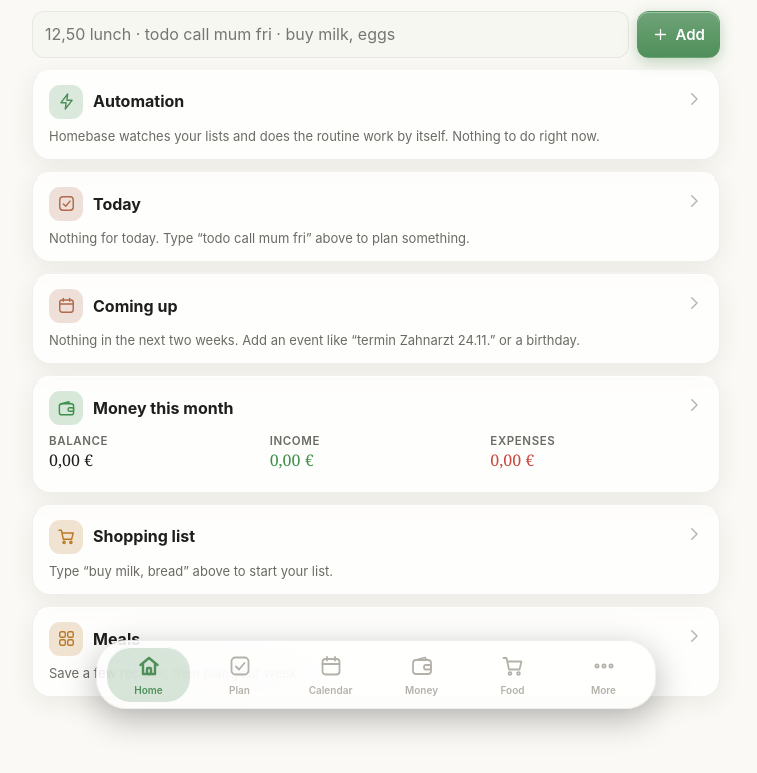
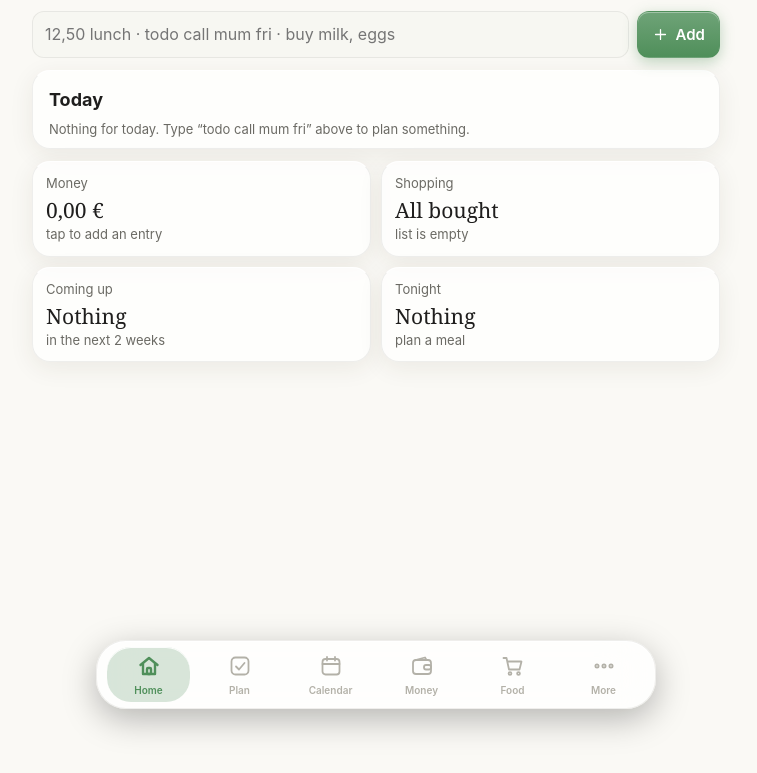
Before and after one commit to Nyco-T/Homebase, a plain HTML site: page index.html in a window 1280 px wide. Shown: the part 83-856 px from the top of the page, without its empty margins (264-1021 px from the left). After the commit the page ends 800 px from the top, so only its background shows below. Drawn offline with Linux system fonts and the light colour scheme.

Commit message:
1.11.0: calmer Home (big Today, slim automation line, four small cards), swipe the month box, today highlighted
Co-Authored-By: Claude Opus 5.5 <noreply@anthropic.com>

```diff
--- a/css/app.css
+++ b/css/app.css
@@ -427,3 +427,29 @@ body::before { display: none; }
   background: var(--glass); border: 1px solid var(--glass-border); border-top-color: var(--glass-edge); color: var(--text); font-weight: 600; font-size: 14px; }
 .fold span:first-child { display: inline-flex; align-items: center; gap: 6px; }
 .fold svg { width: 18px; height: 18px; }
+
+/* swipe dots under the month box */
+.mdots { display: flex; gap: 5px; justify-content: center; margin-top: 10px; }
+.mdots i { width: 5px; height: 5px; border-radius: 3px; background: var(--track); display: block; transition: width .25s; }
+.mdots i.on { width: 14px; background: var(--accent); }
+.card { transition: transform .2s ease-out; }
+
+/* today stands out: a soft green header, a green-edged list, a tinted day in the calendar */
+.section.today .caps { background: color-mix(in srgb, var(--accent) 16%, transparent); color: color-mix(in srgb, var(--accent) 60%, var(--text)); padding: 4px 9px; border-radius: 9px; }
+.list.today { border-color: color-mix(in srgb, var(--accent) 38%, transparent); }
+.cal .day.today { background: color-mix(in srgb, var(--accent) 20%, var(--glass)); }
+
+/* calmer Home: a big Today card, a slim automation line, four small cards in two columns */
+.todaycard { padding: 16px 16px 10px; }
+.todaycard .row { min-height: 52px; }
+.todaycard .row .title { font-size: 16px; }
+.autoline { display: flex; align-items: center; gap: 10px; padding: 9px 12px; margin: 0 0 12px; border-radius: 16px; cursor: pointer;
+  background: color-mix(in srgb, var(--accent) 12%, transparent); border: 1px solid color-mix(in srgb, var(--accent) 28%, transparent); color: var(--text); }
+.autoline > span:first-child { color: var(--accent); display: inline-grid; }
+.autoline .title { font-size: 13.5px; font-weight: 600; overflow: hidden; text-overflow: ellipsis; white-space: nowrap; }
+.autoline .meta { font-size: 12px; color: var(--muted); }
+.minigrid { display: grid; grid-template-columns: minmax(0, 1fr) minmax(0, 1fr); gap: 10px; margin-bottom: 12px; }
+.minigrid .card.mini { min-width: 0; margin: 0; padding: 12px 13px; min-height: 92px; cursor: pointer; display: flex; flex-direction: column; gap: 2px; }
+.card.mini .mval { font-size: 21px; line-height: 1.2; margin-top: 4px; white-space: nowrap; overflow: hidden; text-overflow: ellipsis; }
+.card.mini .mtitle { font-size: 14.5px; font-weight: 600; margin-top: 6px; overflow: hidden; text-overflow: ellipsis; white-space: nowrap; }
+.card.mini:active { transform: scale(.98); }
--- a/js/app.js
+++ b/js/app.js
@@ -19,7 +19,7 @@ import * as money from "./pages/money.js";
 import * as food from "./pages/food.js";
 import * as more from "./pages/more.js";
 
-export const VERSION = "1.10.1";
+export const VERSION = "1.11.0";
 
 const TABS = [["home", "Home", "home"], ["plan", "Plan", "check"], ["calendar", "Calendar", "calendar"], ["money", "Money", "wallet"], ["food", "Food", "cart"], ["more", "More", "more"]];
 const PAGES = { home, plan, calendar: calendarPage, money, food, more };
--- a/js/pages/home.js
+++ b/js/pages/home.js
@@ -1,4 +1,5 @@
-// Home: today at a glance - quick add, automation, today, coming up, money, shopping list, meals.
+// Home, calm: quick add, a big Today card, one slim automation line (only when there's something), the questions that
+// wait for your yes, and four small cards - Money, Shopping, Coming up, Tonight - that open their page.
 
 import * as db from "../db.js";
 import * as F from "../fmt.js";
@@ -10,6 +11,7 @@ import * as reminders from "../reminders.js";
 import { forecast } from "../rules.js";
 import { go, openItem, state, installUpdate } from "../app.js";
 import { waitingBlock } from "./money.js";
+import { priceFor } from "../shopmode.js";
 
 function greeting() {
   const hr = new Date().getHours();
@@ -51,32 +53,70 @@ export function render(root) {
   input.addEventListener("keydown", e => { if (e.key === "Enter") { e.preventDefault(); add(); input.blur(); } });
   root.append(h("div.quick", input, btn("Add", { kind: "primary", icon: "plus", onclick: add })));
 
-  root.append(automationCard(), todayCard(), comingUpCard(), moneyCard(), shoppingCard(), mealsCard());
+  root.append(todayCard());
+  const line = automationLine();
+  if (line) root.append(line);
+  const waiting = waitingBlock();   // "Did your salary arrive?"
+  if (waiting) root.append(waiting);
+  root.append(h("div.minigrid", moneyMini(), shoppingMini(), comingMini(), tonightMini()));
 }
 
-function automationCard() {
+// one slim line: the first suggestion with its yes, and how many more
+function automationLine() {
   const pending = auto.suggestions();
-  const c = card("Automation", "bolt", "--accent", "more/automation");
-  if (pending.length) {
-    for (const p of pending.slice(0, 3)) {
-      c.append(row(tile(auto.AREAS[p.rule.area].icon, auto.AREAS[p.rule.area].color), p.finding.title, p.finding.detail,
-        h("div", { style: { display: "flex", gap: "4px" } },
-          btn(p.finding.yes, { kind: "soft", small: true, onclick: e => { e.stopPropagation(); auto.accept(p); toast("Done: " + p.finding.title); } }),
-          h("button.btn.ghost.small", { html: icon("x", 16), onclick: e => { e.stopPropagation(); auto.decline(p); } }))));
-    }
-    if (pending.length > 3) c.append(h("div.small.muted", "+" + (pending.length - 3) + " more suggestions"));
-    return c;
-  }
-  const today = F.todayIso();
-  const done = db.all("autolog").filter(r => (r.time || "").startsWith(today) && !r.undone);
-  if (!done.length) { c.append(h("div.small.muted", "Homebase watches your lists and does the routine work by itself. Nothing to do right now.")); return c; }
-  for (const r of done.slice(-3).reverse()) c.append(row(tile(auto.AREAS[r.area]?.icon || "bolt", auto.AREAS[r.area]?.color || "--accent"), r.text, (r.time || "").slice(11, 16)));
+  if (!pending.length) return null;
+  const p = pending[0];
+  return h("div.autoline", { onclick: () => go("more/automation") },
+    h("span", { html: icon("bolt", 17) }),
+    h("div.grow", h("div.title", p.finding.title), pending.length > 1 ? h("div.meta", "+" + (pending.length - 1) + " more suggestions") : null),
+    btn(p.finding.yes, { kind: "soft", small: true, onclick: e => { e.stopPropagation(); auto.accept(p); toast("Done: " + p.finding.title); } }));
+}
+
+// a small card: what it is, one big value, one line - tap opens the page
+function mini(label, value, meta, link, valueClass = "") {
+  return h("div.card.mini", { onclick: () => go(link) }, h("div.small.muted", label), h("div.mval.serif" + valueClass, value), meta ? h("div.small.muted", meta) : null);
+}
+
+function moneyMini() {
+  const t = F.today();
+  const bal = balanceOn(t);
+  const meta = db.all("transactions").length ? "end ≈ " + F.moneyShort(forecast().end) : "tap to add an entry";
+  return mini("Money", F.signedMoney(bal), meta, "money", bal < 0 ? ".red" : "");
+}
+
+function shoppingMini() {
+  const open = db.all("shopping").filter(s => !s.done);
+  const sum = open.reduce((a, s) => a + (priceFor(s) || 0), 0);
+  return mini("Shopping", open.length ? F.plural(open.length, "item", "items") : "All bought", open.length ? (sum > 0 ? "≈ " + (sum < 20 ? F.money(sum) : F.moneyShort(sum)) : "tap to start") : "list is empty", "food/shopping");
+}
+
+function comingMini() {
+  const t = F.today();
+  // money (salary, rent …) isn't listed ahead here - it shows in Money on its day
+  const items = reminders.between(F.addDays(t, 1), F.addDays(t, 14)).filter(x => !["backup", "transactions", "repeats", "bridge", "vacation-left"].includes(x.kind))
+    .sort((a, b) => a.date - b.date || (a.time || "99").localeCompare(b.time || "99"));
+  if (!items.length) return mini("Coming up", "Nothing", "in the next 2 weeks", "calendar");
+  const x = items[0];
+  const c = mini("Coming up", "", F.relative(x.date) + (x.time ? " " + x.time : "") + (items.length > 1 ? " · +" + (items.length - 1) : ""), "calendar");
+  c.querySelector(".mval").replaceWith(h("div.mtitle", x.title));
+  return c;
+}
+
+function tonightMini() {
+  const t = F.todayIso();
+  const order = { Dinner: 0, Lunch: 1, Snack: 2, Breakfast: 3 };
+  const today = db.all("meals").filter(m => m.date === t).sort((a, b) => (order[a.slot] ?? 4) - (order[b.slot] ?? 4));
+  if (!today.length) return mini("Tonight", "Nothing", "plan a meal", "food/meals");
+  const m = today[0];
+  const r = m.recipe ? db.byId("recipes", m.recipe) : null;
+  const c = mini(m.slot === "Dinner" || !m.slot ? "Tonight" : m.slot, "", r && r.minutes ? r.minutes + " min" : (m.slot || ""), "food/meals");
+  c.querySelector(".mval").replaceWith(h("div.mtitle", m.title));
   return c;
 }
 
 function todayCard() {
   const t = F.today();
-  const c = card("Today", "check", "--today", "plan/tasks");
+  const c = h("div.card.todaycard");
   const tasks = db.all("tasks").filter(x => !isOn(x, "done") && d(x, "due") && d(x, "due") <= t)
     .sort(byDue);
   const events = db.all("events").filter(e => { const n = nextEvent(e); return n && n.getTime() === t.getTime(); });
@@ -89,6 +129,8 @@ function todayCard() {
   }
   for (const x of chores) c.append(row(tile("sparkle", "--home"), x.name, (x.area || "") + " · due " + F.relative(nextChore(x)),
     btn("Done", { kind: "soft", small: true, onclick: e => { e.stopPropagation(); choreDone(x); cheerIfClear(x.name + " done"); } }), () => openItem({ kind: "chores", id: x.id })));
+  const left = tasks.length + chores.length;
+  c.prepend(h("div.cardhead", { onclick: () => go("plan/tasks") }, h("h2", { style: { fontSize: "18px" } }, "Today"), h("span.small.muted", left ? left + " left" : "")));
   if (!tasks.length && !events.length && !chores.length) c.append(h("div.small.muted", "Nothing for today. Type “todo call mum fri” above to plan something."));
   return c;
 }
@@ -119,70 +161,6 @@ export function undoTask(x) {
   db.save("tasks");
 }
 
-function comingUpCard() {
-  const t = F.today();
-  // money (salary, rent …) isn't listed ahead here - it shows in Money on its day and stays there
-  const items = reminders.between(F.addDays(t, 1), F.addDays(t, 14)).filter(x => !["backup", "transactions", "repeats"].includes(x.kind));
-  const c = card("Coming up", "calendar", "--today", "calendar");
-  if (!items.length) { c.append(h("div.small.muted", "Nothing in the next two weeks. Add an event like “termin Zahnarzt 24.11.” or a birthday.")); return c; }
-  for (const x of items.slice(0, 6)) c.append(row(tile(x.icon, x.color), x.title, x.detail, h("span.small.muted", F.relative(x.date)), () => openItem(x)));
-  if (items.length > 6) c.append(h("div.small.muted", "+" + (items.length - 6) + " more in the calendar"));
-  return c;
-}
-
-function moneyCard() {
-  const t = F.today();
-  const month = db.all("transactions").filter(x => { const dd = d(x, "date"); return dd && dd.getFullYear() === t.getFullYear() && dd.getMonth() === t.getMonth() && dd <= t; });
-  const real = month.filter(x => !isNeutral(x));   // corrections and cash withdrawals aren't income or spending
-  const income = real.map(x => num(x, "amount")).filter(v => v > 0).reduce((a, b) => a + b, 0);
-  const spent = -real.map(x => num(x, "amount")).filter(v => v < 0).reduce((a, b) => a + b, 0);
-  const bal = balanceOn(t);   // the total you have, carried over
-  const c = card("Money this month", "wallet", "--money", "money");
-  const waiting = waitingBlock();   // "Did your salary arrive?"
-  if (waiting) { waiting.classList.remove("card"); waiting.style.marginBottom = "10px"; c.append(waiting); }
-  c.append(h("div.stats", { style: { marginBottom: "6px" } },
-    h("div", h("div.caps", "Balance"), h("div.v.serif" + (bal < 0 ? ".red" : ""), F.signedMoney(bal))),
-    h("div", h("div.caps", "Income"), h("div.v.serif.greenc", F.money(income))),
-    h("div", h("div.caps", "Expenses"), h("div.v.serif.red", F.money(spent)))));
-  // Bank and Cash on their own, once you use Cash
-  if (db.all("transactions").some(x => x.account && x.account !== "Bank")) {
-    const accs = [...new Set(["Bank", ...db.all("transactions").map(x => x.account).filter(Boolean)])];
-    c.append(h("div.small.muted", { style: { marginBottom: "4px" } }, accs.map(a => accountIcon(a) + " " + a + " " + F.money(balanceOn(t, a))).join("   ")));
-  }
-  if (db.all("transactions").length) {
-    const f = forecast();
-    c.append(h("div.small" + (f.end < 0 ? ".red" : ".muted"), "Month end ≈ " + F.signedMoney(f.end)));
-  }
-  return c;
-}
-
-function shoppingCard() {
-  const open = db.all("shopping").filter(s => !s.done);
-  const c = card("Shopping list", "cart", "--home", "food/shopping");
-  if (!open.length) { c.append(h("div.small.muted", db.all("shopping").length ? "All bought." : "Type “buy milk, bread” above to start your list.")); return c; }
-  for (const s of open.slice(0, 5)) {
-    c.append(row(tickBox(false, () => { s.done = true; db.touch(s); db.save("shopping"); toast("Bought: " + s.item, "Undo", () => { s.done = false; db.touch(s); db.save("shopping"); }); }),
-      s.item, [s.qty, s.store].filter(Boolean).join(" · ")));
-  }
-  if (open.length > 5) c.append(h("div.small.muted", "+" + (open.length - 5) + " more on the list"));
-  return c;
-}
-
-function mealsCard() {
-  const t = F.today();
-  const order = { Breakfast: 0, Lunch: 1, Dinner: 2, Snack: 3 };
-  const coming = db.all("meals").filter(m => { const dd = d(m, "date"); return dd && dd >= t && dd <= F.addDays(t, 6); })
-    .sort((a, b) => a.date.localeCompare(b.date) || (order[a.slot] ?? 4) - (order[b.slot] ?? 4));
-  const c = card("Meals", "grid", "--home", "food/meals");
-  if (!coming.length) { c.append(h("div.small.muted", db.all("recipes").length ? "Nothing planned this week yet." : "Save a few recipes, then plan your week.")); return c; }
-  for (const m of coming.slice(0, 5)) {
-    const dd = d(m, "date");
-    const when = dd.getTime() === t.getTime() ? "Today" : dd.getTime() === F.addDays(t, 1).getTime() ? "Tomorrow" : F.dayDate(dd);
-    c.append(row(tile("pot", "--home"), m.title, when + (m.slot ? " · " + m.slot : ""), null, () => go("food/meals")));
-  }
-  return c;
-}
-
 // The bell: what needs you now. Tap to open, × to hide.
 function openBell() {
   const box = h("div");
--- a/sw.js
+++ b/sw.js
@@ -2,7 +2,7 @@
 // A new version (new VERSION here) is downloaded in the background on an online start; the app then shows
 // "New version ready - Reload". Your data is in IndexedDB and is never touched by this file.
 
-const VERSION = "1.10.1";
+const VERSION = "1.11.0";
 const CACHE = "homebase-" + VERSION;
 const FILES = [
   "./", "index.html", "manifest.webmanifest", "css/app.css",
```
Also changed, not shown: js/pages/money.js (+20 -1 lines), js/pages/plan.js (+6 -2 lines).
